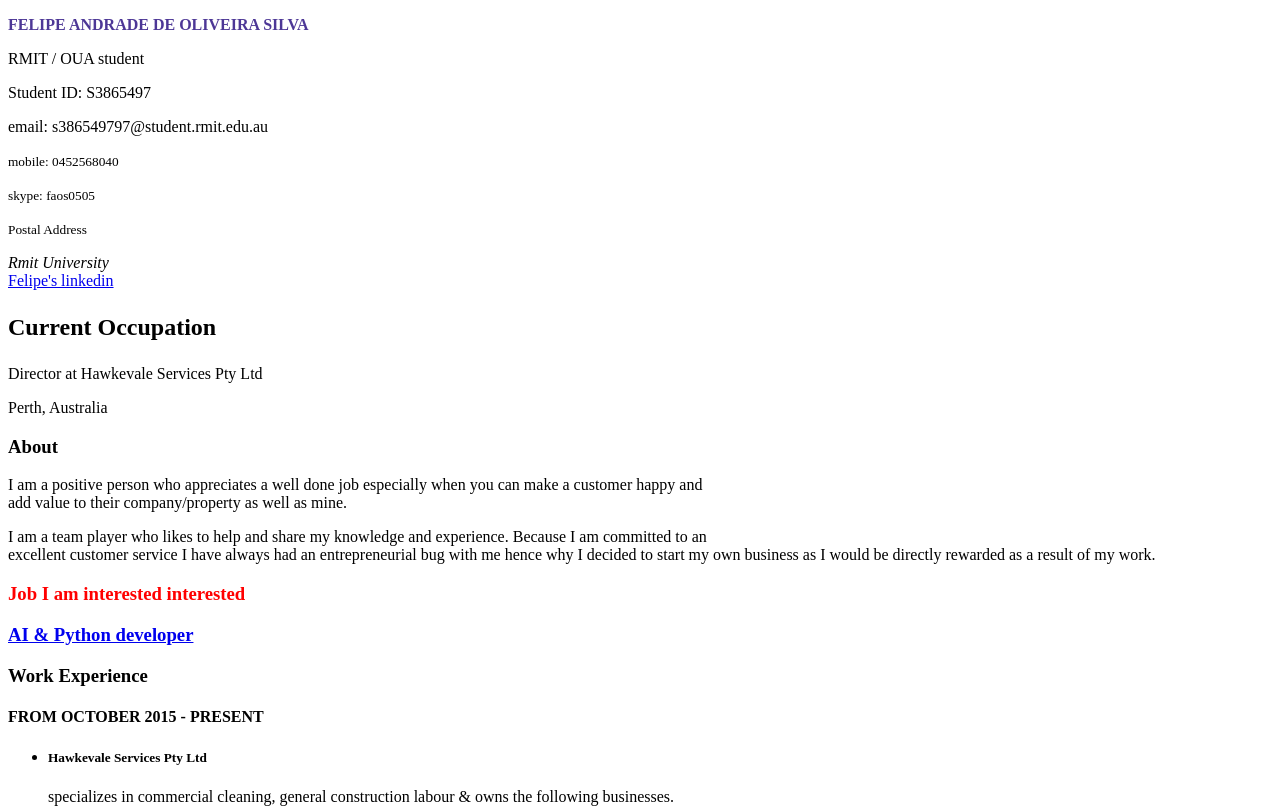
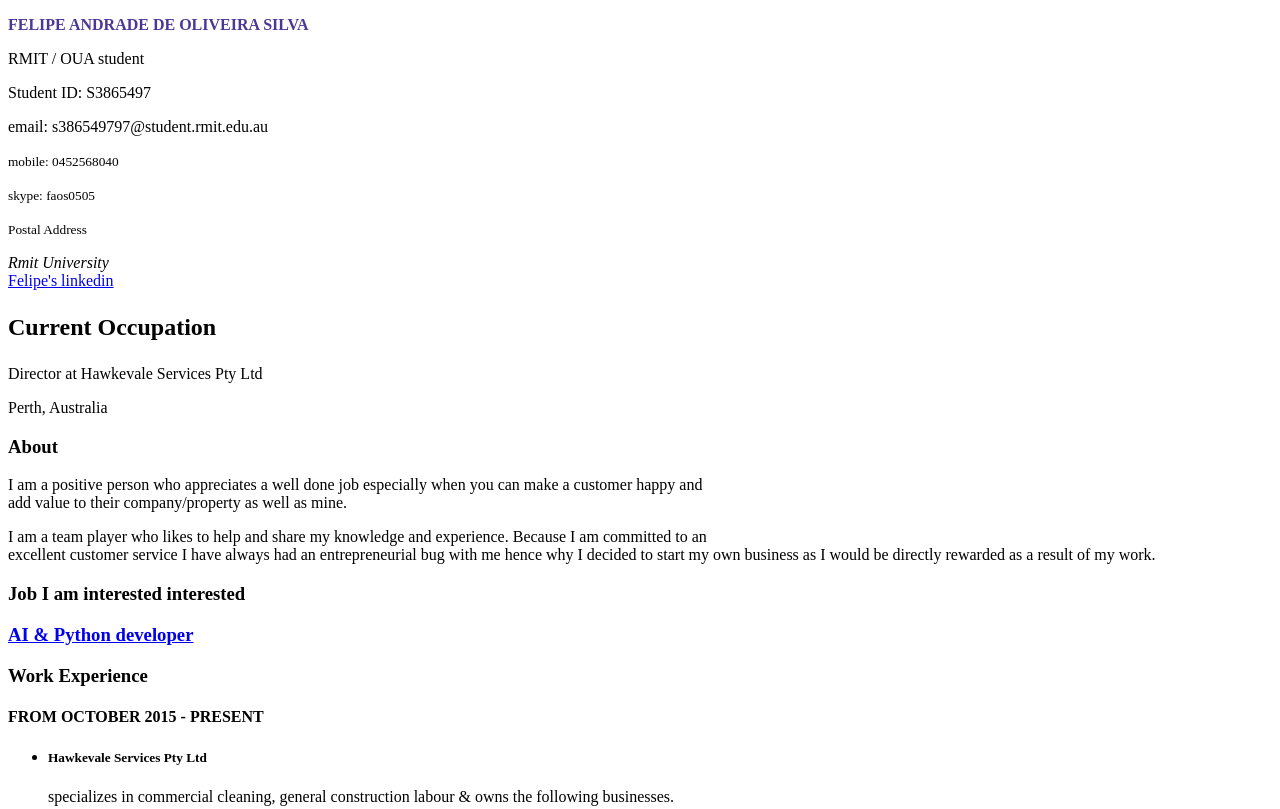
Before and after one commit to Felipeaos/assignment1, a plain HTML site: page index.html in a window 1280 px wide. Shown: the top 809 px of the page. Drawn offline with Linux system fonts and the light colour scheme.

Commit message:
Update index.html

```diff
--- a/index.html
+++ b/index.html
@@ -24,7 +24,7 @@
    <div><h3> <p><strong>About</strong></p></h3>
 <p>I am a positive person who appreciates a well done job especially when you can make a customer happy and <br>add value to their company/property as well as mine.
 <P> I am a team player who likes to help and share my knowledge and experience. Because I am committed to an <br>excellent customer service I have always had an entrepreneurial bug with me hence why I decided to start my own business as I would be directly rewarded as a result of my work. </p>
-   <p><h3><strong><span style="color: red";>Job I am interested interested</strong></p>
+   <p><h3><strong><span style="color: rgb (100,0,0)";>Job I am interested interested</strong></p>
 <p><a href="https://www.seek.com.au/job/50054797?type=standout#searchRequestToken=91422543-0b24-409c-be04-404623942656"></a><a href="https://www.seek.com.au/job/50054797?type=standout#searchRequestToken=91422543-0b24-409c-be04-404623942656">AI &amp; Python developer</a></p>
        <p><h3><strong>Work Experience</strong></h3></p>
        <p><h4><P><strong>FROM OCTOBER 2015 - PRESENT</strong></P></h4>
```
